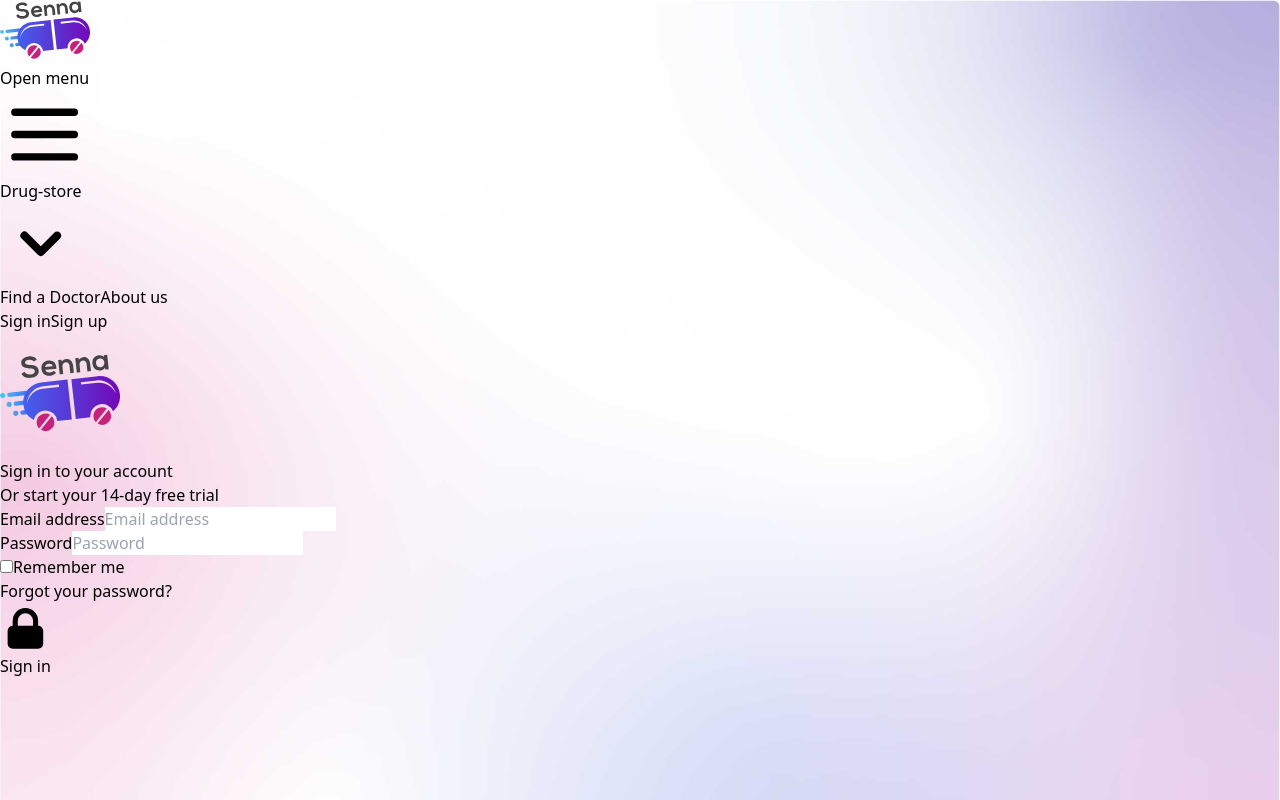
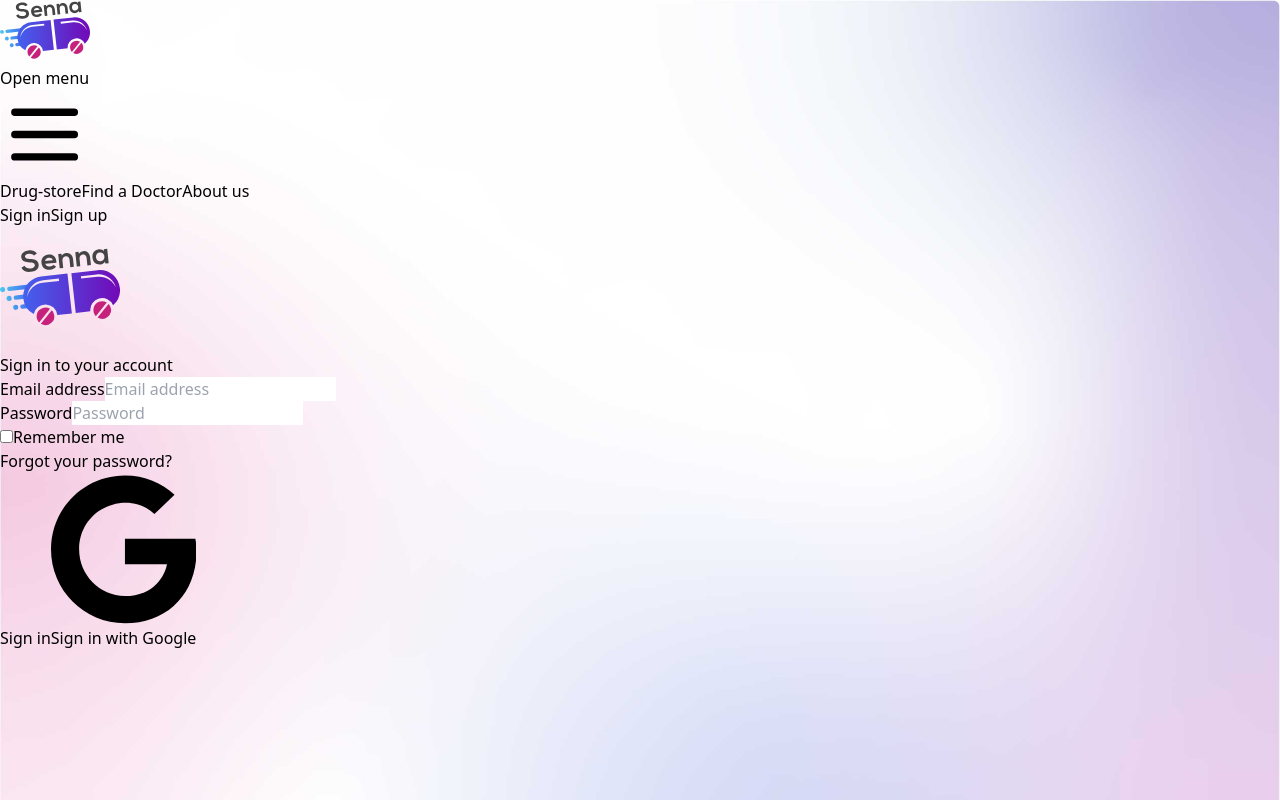
Before and after one commit to othy1010/Senna_spring, a Next.js app in the folder senna_front/: page /sign_in in a window 1280 px wide. Built offline with nearby package versions, Linux system fonts and the light colour scheme.

Commit message:
add firebase support login

```diff
--- a/senna_front/components/Header.js
+++ b/senna_front/components/Header.js
@@ -1,7 +1,7 @@
 /* This example requires Tailwind CSS v2.0+ */
 import { Fragment } from 'react'
 import sennaLogo from '../assets/logo.svg'
-
+import { Avatar } from '@mui/material'
 import Image from 'next/image'
 import { Popover, Transition } from '@headlessui/react'
 import {
@@ -19,7 +19,8 @@ import {
    XIcon,
 } from '@heroicons/react/outline'
 import { ChevronDownIcon } from '@heroicons/react/solid'
-
+import { getAuth } from "firebase/auth";
+import app from './firebase.config'
 const drugs = [
    {
       name: 'Analytics',
@@ -73,12 +74,18 @@ const more2 = [
    { id: 3, name: 'Improve your customer experience', href: '#' },
 ]
 
+
+
+
 function classNames(...classes) {
    return classes.filter(Boolean).join(' ')
 }
 
 export default function Header() {
-   const login = null;
+
+   const auth = getAuth(app);
+   const user = auth.currentUser;
+
    return (
       <Popover className="relative bg-white">
          <div className="max-w-7xl mx-auto px-4 sm:px-6">
@@ -97,70 +104,9 @@ export default function Header() {
                   </Popover.Button>
                </div>
                <Popover.Group as="nav" className="hidden md:flex space-x-10">
-                  <Popover className="relative">
-                     {({ open }) => (
-                        <>
-                           <Popover.Button
-                              className={classNames(
-                                 open ? 'text-gray-900' : 'text-gray-500',
-                                 'group bg-white rounded-md inline-flex items-center text-base font-medium hover:text-gray-900 focus:outline-none focus:ring-2 focus:ring-offset-2 focus:ring-indigo-500'
-                              )}
-                           >
-                              <span>Drug-store</span>
-                              <ChevronDownIcon
-                                 className={classNames(
-                                    open ? 'text-gray-600' : 'text-gray-400',
-                                    'ml-2 h-5 w-5 group-hover:text-gray-500'
-                                 )}
-                                 aria-hidden="true"
-                              />
-                           </Popover.Button>
-
-                           <Transition
-                              as={Fragment}
-                              enter="transition ease-out duration-200"
-                              enterFrom="opacity-0 translate-y-1"
-                              enterTo="opacity-100 translate-y-0"
-                              leave="transition ease-in duration-150"
-                              leaveFrom="opacity-100 translate-y-0"
-                              leaveTo="opacity-0 translate-y-1"
-                           >
-                              <Popover.Panel className="absolute z-10 -ml-4 mt-3 transform px-2 w-screen max-w-md sm:px-0 lg:ml-0 lg:left-1/2 lg:-translate-x-1/2">
-                                 <div className="rounded-lg shadow-lg ring-1 ring-black ring-opacity-5 overflow-hidden">
-                                    <div className="relative grid gap-6 bg-white px-5 py-6 sm:gap-8 sm:p-8">
-                                       {drugs.map((item) => (
-                                          <a
-                                             key={item.name}
-                                             href={item.href}
-                                             className="-m-3 p-3 flex items-start rounded-lg hover:bg-gray-50"
-                                          >
-                                             <item.icon className="flex-shrink-0 h-6 w-6 text-indigo-600" aria-hidden="true" />
-                                             <div className="ml-4">
-                                                <p className="text-base font-medium text-gray-900">{item.name}</p>
-                                                <p className="mt-1 text-sm text-gray-500">{item.description}</p>
-                                             </div>
-                                          </a>
-                                       ))}
-                                    </div>
-                                    <div className="px-5 py-5 bg-gray-50 space-y-6 sm:flex sm:space-y-0 sm:space-x-10 sm:px-8">
-                                       {drugs_plus.map((item) => (
-                                          <div key={item.name} className="flow-root">
-                                             <a
-                                                href={item.href}
-                                                className="-m-3 p-3 flex items-center rounded-md text-base font-medium text-gray-900 hover:bg-gray-100"
-                                             >
-                                                <item.icon className="flex-shrink-0 h-6 w-6 text-gray-400" aria-hidden="true" />
-                                                <span className="ml-3">{item.name}</span>
-                                             </a>
-                                          </div>
-                                       ))}
-                                    </div>
-                                 </div>
-                              </Popover.Panel>
-                           </Transition>
-                        </>
-                     )}
-                  </Popover>
+                  <a href="#" className="text-base font-medium text-gray-500 hover:text-gray-900">
+                     Drug-store
+                  </a>
 
                   <a href="#" className="text-base font-medium text-gray-500 hover:text-gray-900">
                      Find a Doctor
@@ -171,9 +117,23 @@ export default function Header() {
 
 
                </Popover.Group>
-               {login ? (
-                  <div>
+               {user ? (
+                  <div className="hidden md:flex items-center justify-end md:flex-1 lg:w-0">
+                     <div className="">
 
+                        <Popover.Button
+                           className={classNames(
+                              open ? 'text-gray-900' : 'text-gray-500',
+                              'group bg-white rounded-md inline-flex items-center text-base font-medium hover:text-gray-900 focus:outline-none focus:ring-2 focus:ring-offset-2 focus:ring-indigo-500'
+                           )}
+                        >
+                           <Avatar
+                              className="w-8 h-8 rounded-full"
+                              src={user.photoURL}
+                              alt={user.displayName}
+                           />
+                        </Popover.Button>
+                     </div>
                   </div>
                )
                   : (<div className="hidden md:flex items-center justify-end md:flex-1 lg:w-0">
@@ -273,6 +233,7 @@ export default function Header() {
       </Popover>
    )
 }
+
 // import {
 //    BarChart,
 //    SearchRounded,
--- a/senna_front/components/Sign_in_card.js
+++ b/senna_front/components/Sign_in_card.js
@@ -2,8 +2,26 @@
 import { LockClosedIcon } from '@heroicons/react/solid'
 import sennaLogo from '../assets/logo.svg'
 import Image from 'next/image'
+import { getAuth, signInWithPopup, GoogleAuthProvider } from "firebase/auth";
+import { app } from './firebase.config';
+import { useRouter } from 'next/router'
+export default function Sign_in_card() {
+   const router = useRouter();
 
-export default function Sign_in_card() {
+   const firebaseAuth = getAuth(app);
+   const provider = new GoogleAuthProvider();
+
+   const login = async () => {
+      try {
+         const result = await signInWithPopup(firebaseAuth, provider);
+         console.log(result);
+         router.push('/')
+      }
+      catch (error) {
+         console.log(error);
+      }
+
+   }
    return (
       <>
 
@@ -14,13 +32,8 @@ export default function Sign_in_card() {
                   <Image src={sennaLogo} width={120}
                      height={120} />
 
-                  <h2 className="mt-6 text-center text-3xl font-extrabold text-gray-900">Sign in to your account</h2>
-                  <p className="mt-2 text-center text-sm text-gray-600">
-                     Or{' '}
-                     <a href="#" className="font-medium text-indigo-600 hover:text-indigo-500">
-                        start your 14-day free trial
-                     </a>
-                  </p>
+                  <h2 className="mt-6 text-center text-3xl  text-gray-900">Sign in to your account</h2>
+
                </div>
                <form className="mt-8 space-y-6" action="#" method="POST">
                   <input type="hidden" name="remember" defaultValue="true" />
@@ -75,15 +88,23 @@ export default function Sign_in_card() {
                      </div>
                   </div>
 
-                  <div>
+                  <div className="flex flex-col gap-4">
+
+
                      <button
                         type="submit"
                         className="group relative w-full flex justify-center py-2 px-4 border border-transparent text-sm font-medium rounded-md text-white bg-indigo-600 hover:bg-indigo-700 focus:outline-none focus:ring-2 focus:ring-offset-2 focus:ring-indigo-500"
+
                      >
-                        <span className="absolute left-0 inset-y-0 flex items-center pl-3">
-                           <LockClosedIcon className="h-5 w-5 text-indigo-500 group-hover:text-indigo-400" aria-hidden="true" />
-                        </span>
                         Sign in
+                     </button>
+                     <button
+                        type='reset'
+                        className="group relative w-full justify-center py-2 px-4 border border-transparent text-white  bg-[#4285F4] hover:bg-[#4285F4]/90 focus:ring-4 focus:outline-none focus:ring-[#4285F4]/50 font-medium rounded-lg text-sm  text-center inline-flex items-center dark:focus:ring-[#4285F4]/55 mr-2 mb-2"
+                        onClick={login}
+                     >
+                        <svg className="w-4 h-4 mr-2 -ml-1" aria-hidden="true" focusable="false" data-prefix="fab" data-icon="google" role="img" xmlns="http://www.w3.org/2000/svg" viewBox="0 0 488 512"><path fill="currentColor" d="M488 261.8C488 403.3 391.1 504 248 504 110.8 504 0 393.2 0 256S110.8 8 248 8c66.8 0 123 24.5 166.3 64.9l-67.5 64.9C258.5 52.6 94.3 116.6 94.3 256c0 86.5 69.1 156.6 153.7 156.6 98.2 0 135-70.4 140.8-106.9H248v-85.3h236.1c2.3 12.7 3.9 24.9 3.9 41.4z"></path></svg>
+                        Sign in with Google
                      </button>
                   </div>
                </form>
--- /dev/null
+++ b/senna_front/components/firebase.config.js
@@ -0,0 +1,23 @@
+import { getApp, getApps, initializeApp } from '@firebase/app';
+import { getFirestore } from "firebase/firestore";
+import { getStorage } from "firebase/storage";
+
+
+const firebaseConfig = {
+   apiKey: "AIzaSyCv58te4Qmhq7KCh5MtydFvB3JicoR4jKI",
+   authDomain: "senna-2022.firebaseapp.com",
+   databaseURL: "https://senna-2022-default-rtdb.europe-west1.firebasedatabase.app",
+   projectId: "senna-2022",
+   storageBucket: "senna-2022.appspot.com",
+   messagingSenderId: "1028307038263",
+   appId: "1:1028307038263:web:96ea7c3297f1ba60004fb2",
+   measurementId: "G-H7YDJ8E102"
+};
+
+// Initialize Firebase
+const app = getApps.length > 0 ? getApps() : initializeApp(firebaseConfig);
+const firestore = getFirestore(app);
+const storage = getStorage(app);
+
+export { app, firestore, storage }
+// const analytics = getAnalytics(app);
--- a/senna_front/pages/register.js
+++ b/senna_front/pages/register.js
@@ -3,6 +3,7 @@ import Register_card from '../components/Register_card'
 import Header from '../components/Header'
 
 export default function Register() {
+
    return (
       <>
          <Header />
```
Also changed, not shown: senna_front/components/Register_card.js (+29 -3 lines).
